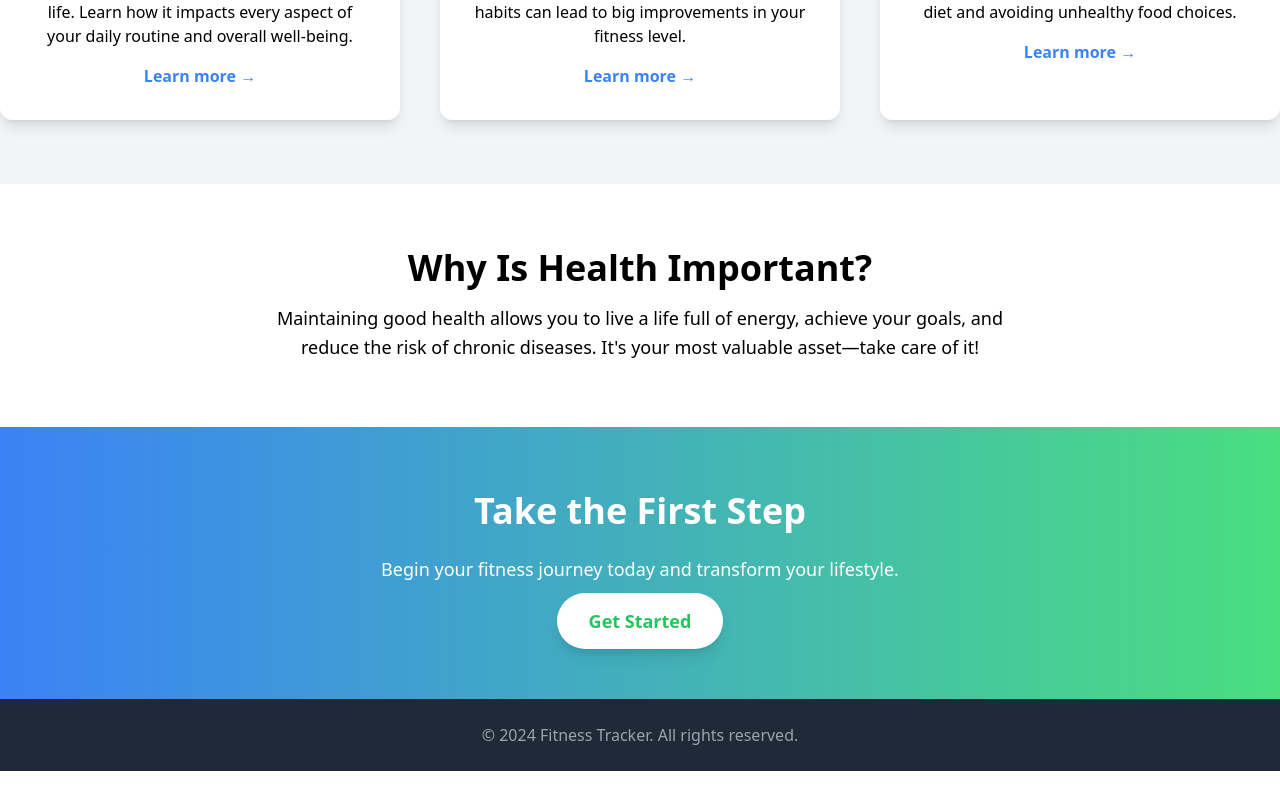
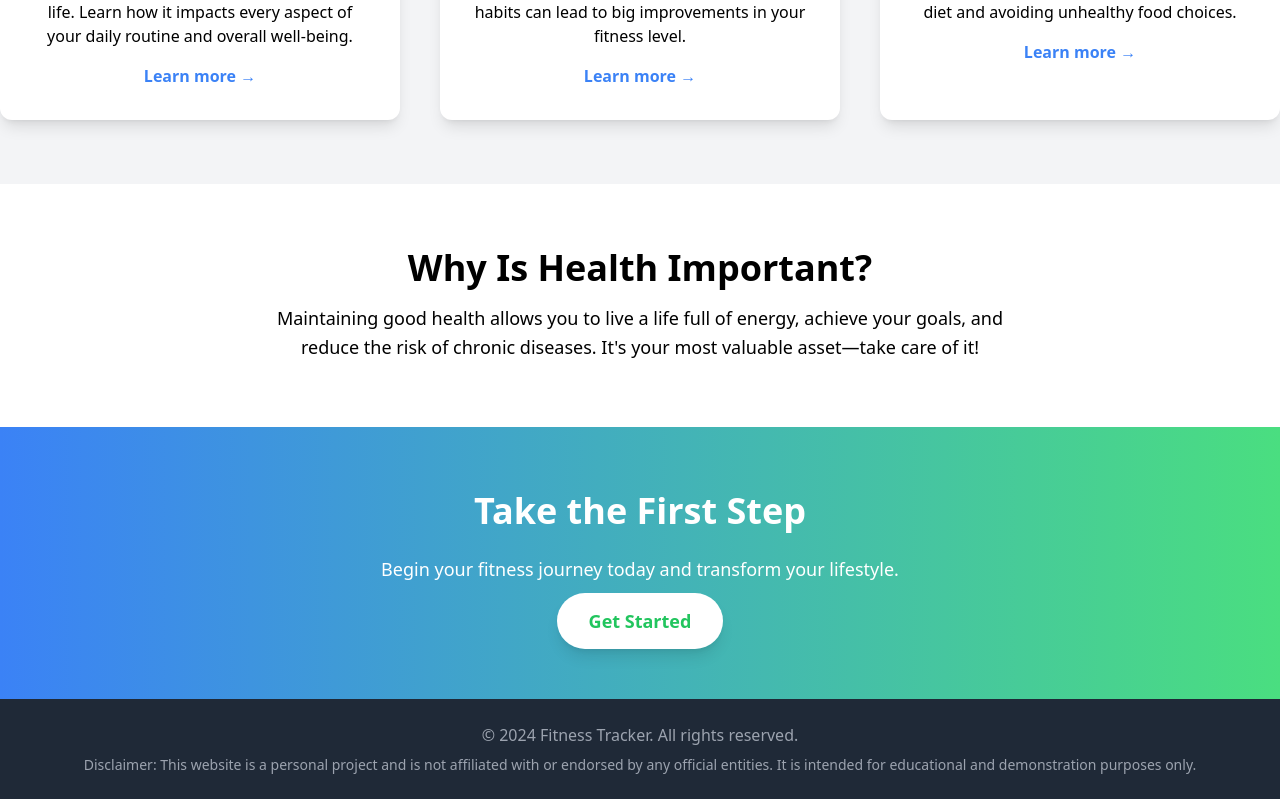
Before and after one commit to doedoe123-boop/fitness-tracker, a React (Vite) app: page / in a window 1280 px wide. Shown: the part 1232-2031 px from the top of the page. Before the commit the page ends 2003 px from the top, so only its background shows below. Built offline with nearby package versions, Linux system fonts and the light colour scheme.

Commit message:
added disclaimer

```diff
--- a/src/pages/components/layouts/Footer.tsx
+++ b/src/pages/components/layouts/Footer.tsx
@@ -1,7 +1,12 @@
 function Footer() {
+  const currentYear = new Date().getFullYear();
+
   return (
     <footer className="py-6 bg-gray-800 text-gray-400 text-center">
-      <p>&copy; 2024 Fitness Tracker. All rights reserved.</p>
+      <p>&copy; {currentYear} Fitness Tracker. All rights reserved.</p>
+      <p className="mt-2 text-sm">
+        Disclaimer: This website is a personal project and is not affiliated with or endorsed by any official entities. It is intended for educational and demonstration purposes only.
+      </p>
     </footer>
   );
 }
```
